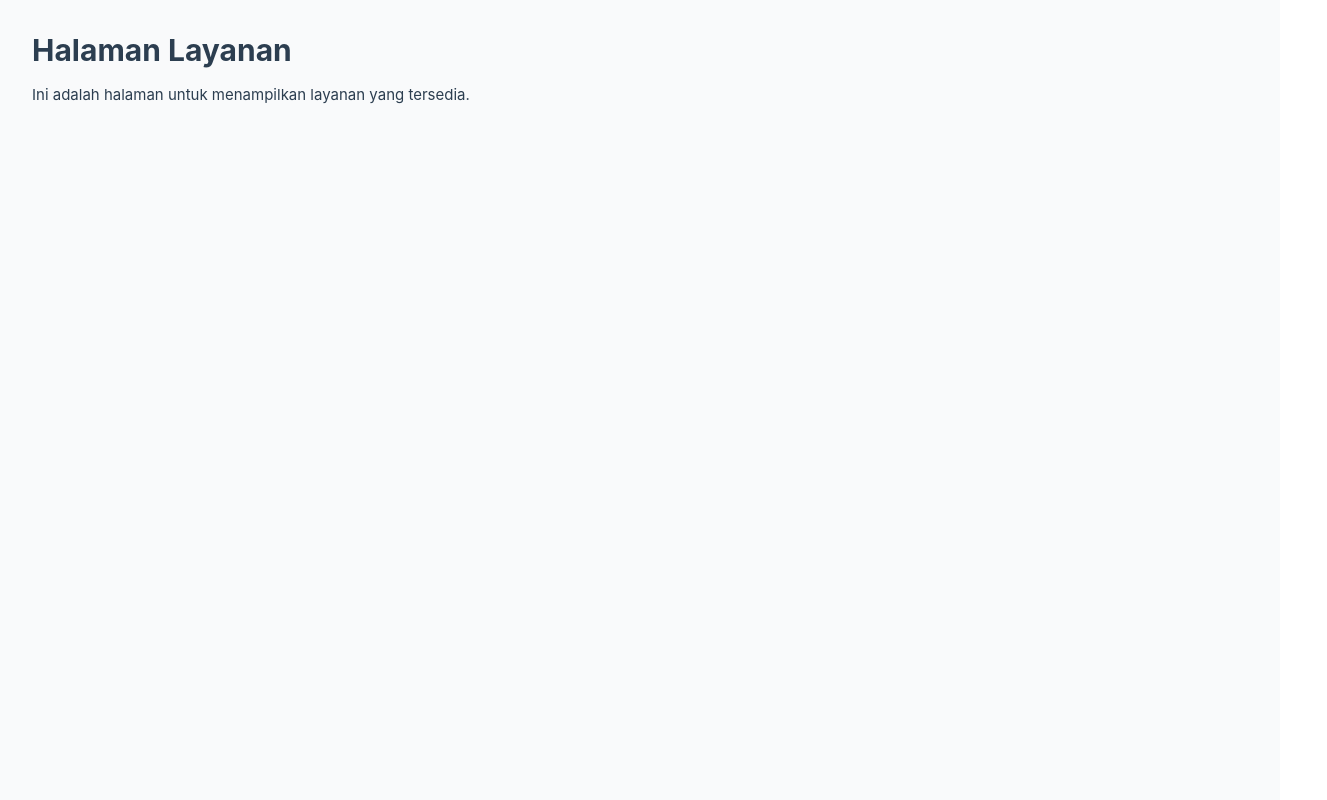
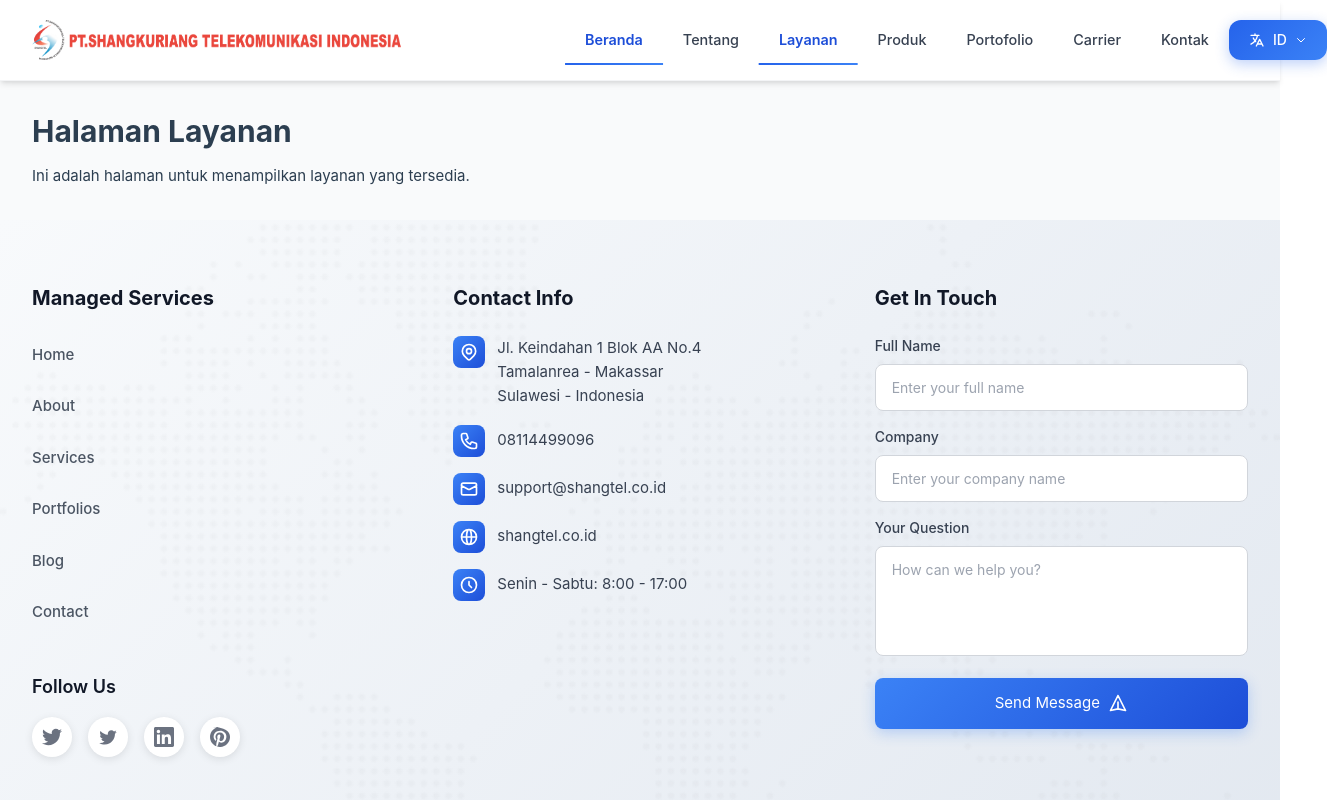
Before and after one commit to fuureya/shangtel, a Vue app: page /services in a window 1280 px wide. Shown: the top 800 px of the page, 1327 px wide, since content can reach past the window. Built offline with nearby package versions, Linux system fonts and the light colour scheme.

Commit message:
style(init) : initial navbar and footer in servicespage.vue

```diff
--- a/src/pages/ServicesPage.vue
+++ b/src/pages/ServicesPage.vue
@@ -1,12 +1,15 @@
 <template>
+  <Navbar />
   <div class="p-8">
     <h1 class="text-3xl font-bold">Halaman Layanan</h1>
     <p class="mt-4">Ini adalah halaman untuk menampilkan layanan yang tersedia.</p>
   </div>
+  <Footer />
 </template>
 
 <script setup>
-// Tidak ada script khusus untuk saat ini
+import Navbar from '@/components/Navbar.vue'
+import Footer from '@/components/Footer.vue'
 </script>
 
 <style scoped>
```
